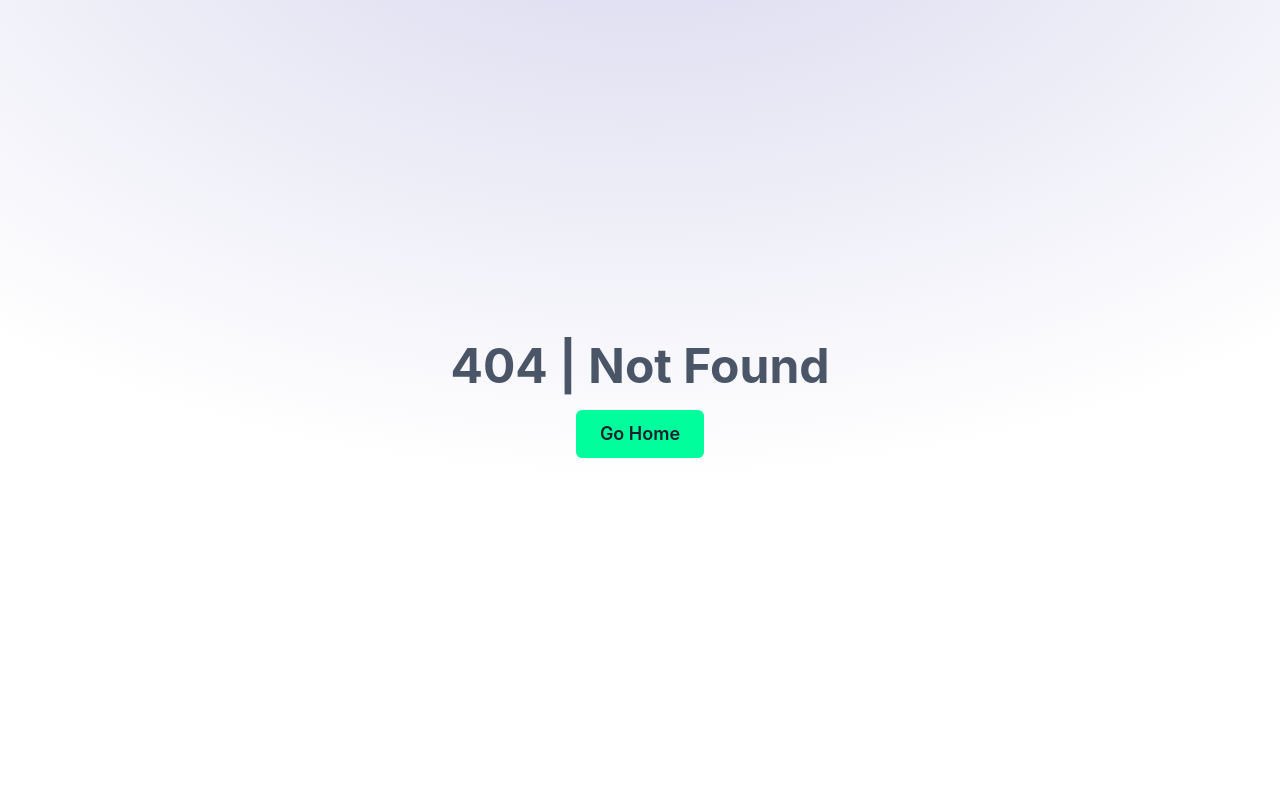
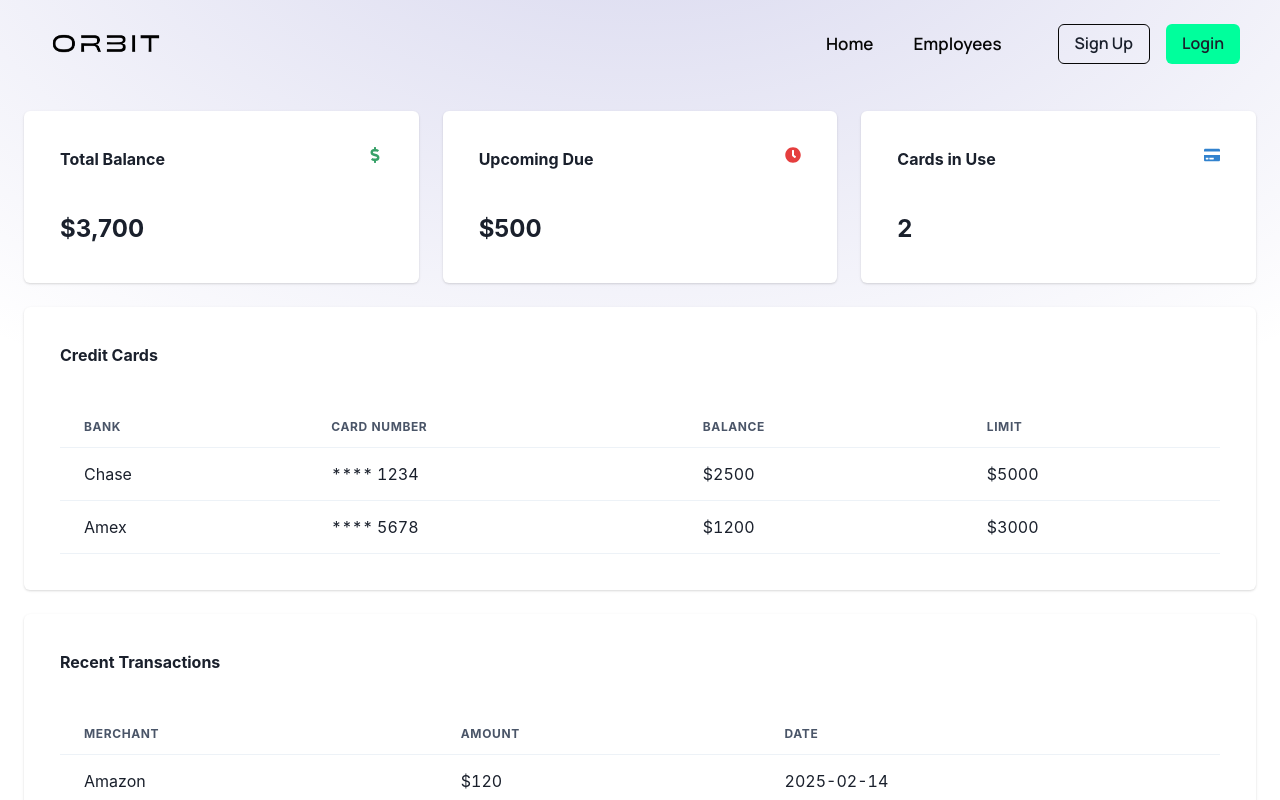
Before and after one commit to joeNeham8/Credit-card-management, a Next.js app in the folder client/: page /dashboard in a window 1280 px wide. Before the commit this address had no page. Shown: the top 800 px of the page. Built offline with nearby package versions, Linux system fonts and the light colour scheme; no server answers.

Commit message:
add: dashboard page with routes

```diff
--- /dev/null
+++ b/client/components/dashboard/Dashboard.scss
@@ -0,0 +1,58 @@
+.dashboardContainer {
+    padding: 24px;
+    display: grid;
+    gap: 24px;
+    grid-template-columns: 1fr;
+
+    @media (min-width: 768px) {
+      grid-template-columns: repeat(3, 1fr);
+    }
+  }
+
+  .card {
+    background-color: var(--chakra-colors-white);
+    border-radius: var(--chakra-radii-md);
+    box-shadow: var(--chakra-shadows-md);
+    padding: var(--chakra-space-4);
+    display: flex;
+    flex-direction: column;
+    justify-content: space-between;
+  }
+
+  .cardHeader {
+    display: flex;
+    justify-content: space-between;
+    align-items: center;
+    font-weight: var(--chakra-fontWeights-bold);
+  }
+
+  .cardContent {
+    font-size: var(--chakra-fontSizes-2xl);
+    font-weight: var(--chakra-fontWeights-bold);
+  }
+
+  .tableContainer {
+    overflow-x: auto;
+  }
+
+  .table {
+    width: 100%;
+    border-collapse: collapse;
+  }
+
+  .table th, .table td {
+    padding: var(--chakra-space-3);
+    text-align: left;
+    border-bottom: 1px solid var(--chakra-colors-gray-200);
+  }
+
+  .table th {
+    background-color: var(--chakra-colors-gray-100);
+    font-weight: var(--chakra-fontWeights-bold);
+  }
+
+  @media (max-width: 768px) {
+    .dashboardContainer {
+      grid-template-columns: 1fr;
+    }
+  }
--- /dev/null
+++ b/client/components/dashboard/Dashboard.tsx
@@ -0,0 +1,131 @@
+"use client";
+
+import {
+    Box,
+    SimpleGrid,
+    Text,
+    Table,
+    Thead,
+    Tbody,
+    Tr,
+    Th,
+    Td,
+    Card,
+    CardHeader,
+    CardBody,
+    Icon,
+} from "@chakra-ui/react";
+import { FaCreditCard, FaDollarSign, FaClock } from "react-icons/fa";
+
+const Dashboard = () => {
+    const cards = [
+        { bank: "Chase", number: "**** 1234", balance: 2500, limit: 5000 },
+        { bank: "Amex", number: "**** 5678", balance: 1200, limit: 3000 },
+    ];
+
+    const transactions = [
+        { merchant: "Amazon", amount: 120, date: "2025-02-14" },
+        { merchant: "Starbucks", amount: 8, date: "2025-02-13" },
+    ];
+
+    return (
+        <Box p={6}>
+            {/* Summary Cards */}
+            <SimpleGrid columns={{ base: 1, md: 3 }} spacing={6}>
+                <Card p={4}>
+                    <CardHeader display="flex" justifyContent="space-between">
+                        <Text fontWeight="bold">Total Balance</Text>
+                        <Icon as={FaDollarSign} color="green.500" />
+                    </CardHeader>
+                    <CardBody>
+                        <Text fontSize="2xl" fontWeight="bold">
+                            $3,700
+                        </Text>
+                    </CardBody>
+                </Card>
+
+                <Card p={4}>
+                    <CardHeader display="flex" justifyContent="space-between">
+                        <Text fontWeight="bold">Upcoming Due</Text>
+                        <Icon as={FaClock} color="red.500" />
+                    </CardHeader>
+                    <CardBody>
+                        <Text fontSize="2xl" fontWeight="bold">
+                            $500
+                        </Text>
+                    </CardBody>
+                </Card>
+
+                <Card p={4}>
+                    <CardHeader display="flex" justifyContent="space-between">
+                        <Text fontWeight="bold">Cards in Use</Text>
+                        <Icon as={FaCreditCard} color="blue.500" />
+                    </CardHeader>
+                    <CardBody>
+                        <Text fontSize="2xl" fontWeight="bold">
+                            2
+                        </Text>
+                    </CardBody>
+                </Card>
+            </SimpleGrid>
+
+            {/* Credit Cards Table */}
+            <Card mt={6} p={4}>
+                <CardHeader>
+                    <Text fontWeight="bold">Credit Cards</Text>
+                </CardHeader>
+                <CardBody>
+                    <Table variant="simple">
+                        <Thead>
+                            <Tr>
+                                <Th>Bank</Th>
+                                <Th>Card Number</Th>
+                                <Th>Balance</Th>
+                                <Th>Limit</Th>
+                            </Tr>
+                        </Thead>
+                        <Tbody>
+                            {cards.map((card, index) => (
+                                <Tr key={index}>
+                                    <Td>{card.bank}</Td>
+                                    <Td>{card.number}</Td>
+                                    <Td>${card.balance}</Td>
+                                    <Td>${card.limit}</Td>
+                                </Tr>
+                            ))}
+                        </Tbody>
+                    </Table>
+                </CardBody>
+            </Card>
+
+            {/* Transactions Table */}
+            <Card mt={6} p={4}>
+                <CardHeader>
+                    <Text fontWeight="bold">Recent Transactions</Text>
+                </CardHeader>
+                <CardBody>
+                    <Table variant="simple">
+                        <Thead>
+                            <Tr>
+                                <Th>Merchant</Th>
+                                <Th>Amount</Th>
+                                <Th>Date</Th>
+                            </Tr>
+                        </Thead>
+                        <Tbody>
+                            {transactions.map((tx, index) => (
+                                <Tr key={index}>
+                                    <Td>{tx.merchant}</Td>
+                                    <Td>${tx.amount}</Td>
+                                    <Td>{tx.date}</Td>
+                                </Tr>
+                            ))}
+                        </Tbody>
+                    </Table>
+                </CardBody>
+            </Card>
+        </Box>
+    );
+};
+
+export default Dashboard;
--- /dev/null
+++ b/client/components/dashboard/index.tsx
@@ -0,0 +1 @@
+export { default as Dashboard } from "./Dashboard";
--- /dev/null
+++ b/client/sites/dashboard/Dashboard.tsx
@@ -0,0 +1,12 @@
+import { Navbar } from "../../components/globals";
+import { Dashboard } from "../../components/dashboard";
+export default function HomePage() {
+    return (
+        <>
+            <Navbar />
+            <main>
+                <Dashboard />
+            </main>
+        </>
+    );
+}
--- a/client/sites/index.tsx
+++ b/client/sites/index.tsx
@@ -1,2 +1,3 @@
 export { default as HomePage } from "./home/Home";
 export { default as RegistrationPage } from "./employees/registration/Registration";
+export { default as DashboardPage } from "./dashboard/Dashboard";
--- /dev/null
+++ b/client/src/app/dashboard/page.tsx
@@ -0,0 +1,8 @@
+import { DashboardPage } from "../../../sites/";
+export default function EmployeePage() {
+    return (
+        <>
+            <DashboardPage />
+        </>
+    );
+}
```
